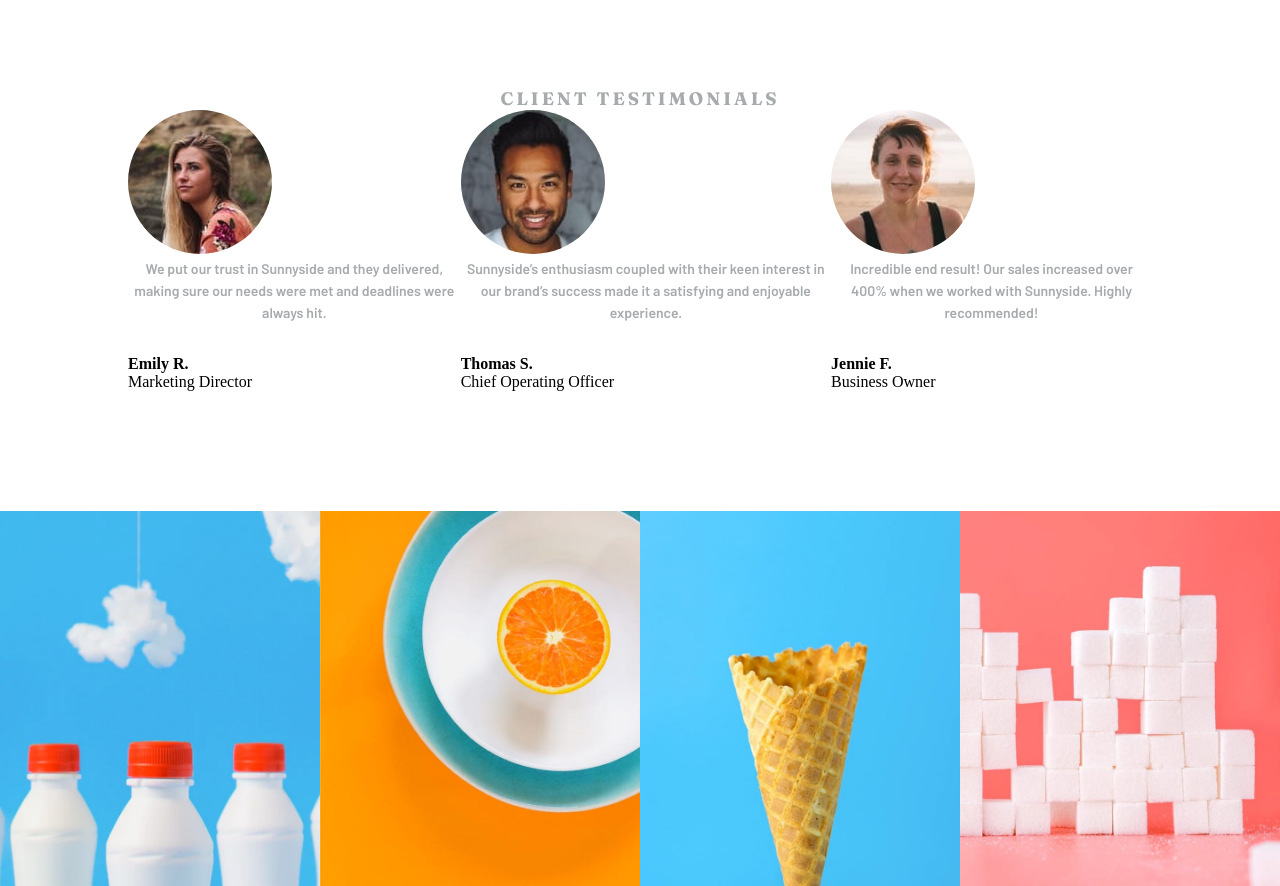
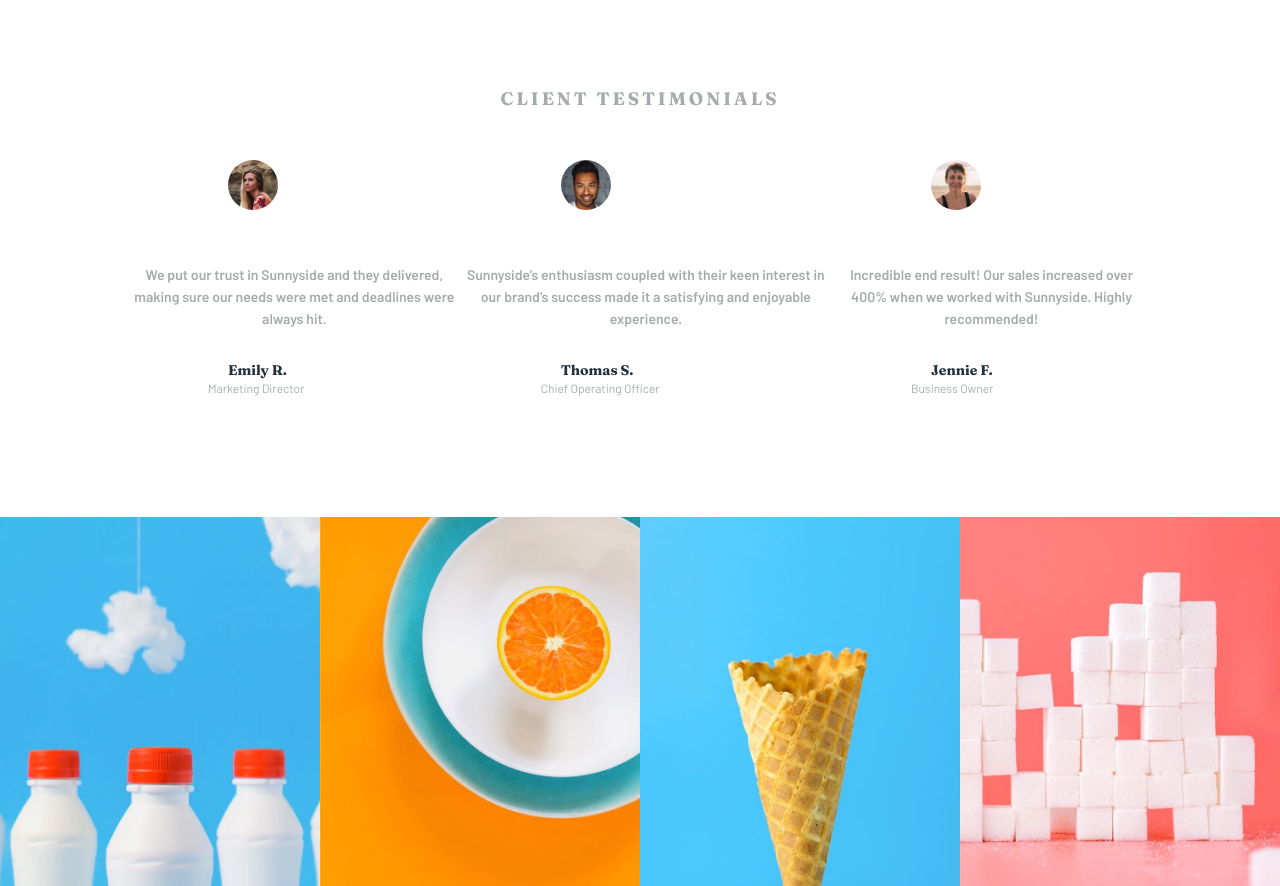
Before and after one commit to Billyngwa/test-three, a plain HTML site: page index.html in a window 1280 px wide. Shown: the part 1998-2884 px from the top of the page. Drawn offline with Linux system fonts and the light colour scheme.

Commit message:
section 3 completed

```diff
--- a/assets/css/section/_section3.scss
+++ b/assets/css/section/_section3.scss
@@ -13,16 +13,17 @@ section{
         }
         .container{
             width: 80%;
-            margin-left: 10%;
+            margin-left:10%;
             display: flex;
             justify-content: space-between;
 
             .client_block{
                 .client_image{
-
+                   margin: 50px 0px 50px 100px;
                    img{
-
-                    border-radius: 50%;
+                        width: 50px;
+                        height:50px;
+                        border-radius: 50%;
                    }
                 }
                 p{
@@ -34,6 +35,22 @@ section{
                     font-family: $font_family1;
                     padding-bottom: 30px;
                 }
+                b{
+                    text-align: center;
+                    font-size: 14px;
+                    font-weight: 600;
+                    color:$Very_dark_desaturated_blue;
+                    font-family: $font_family2;
+                    padding: 100px 0px 60px 100px;
+                }
+                span{
+                    text-align: center;
+                    color:$Grayish_blue;
+                    font-size: 12px;
+                    font-family: $font_family1;
+                    padding: 100px 0px 0px 80px;
+
+                }
             }
         }
     }
```
Also changed, not shown: assets/css/style.css, 1 other file.
